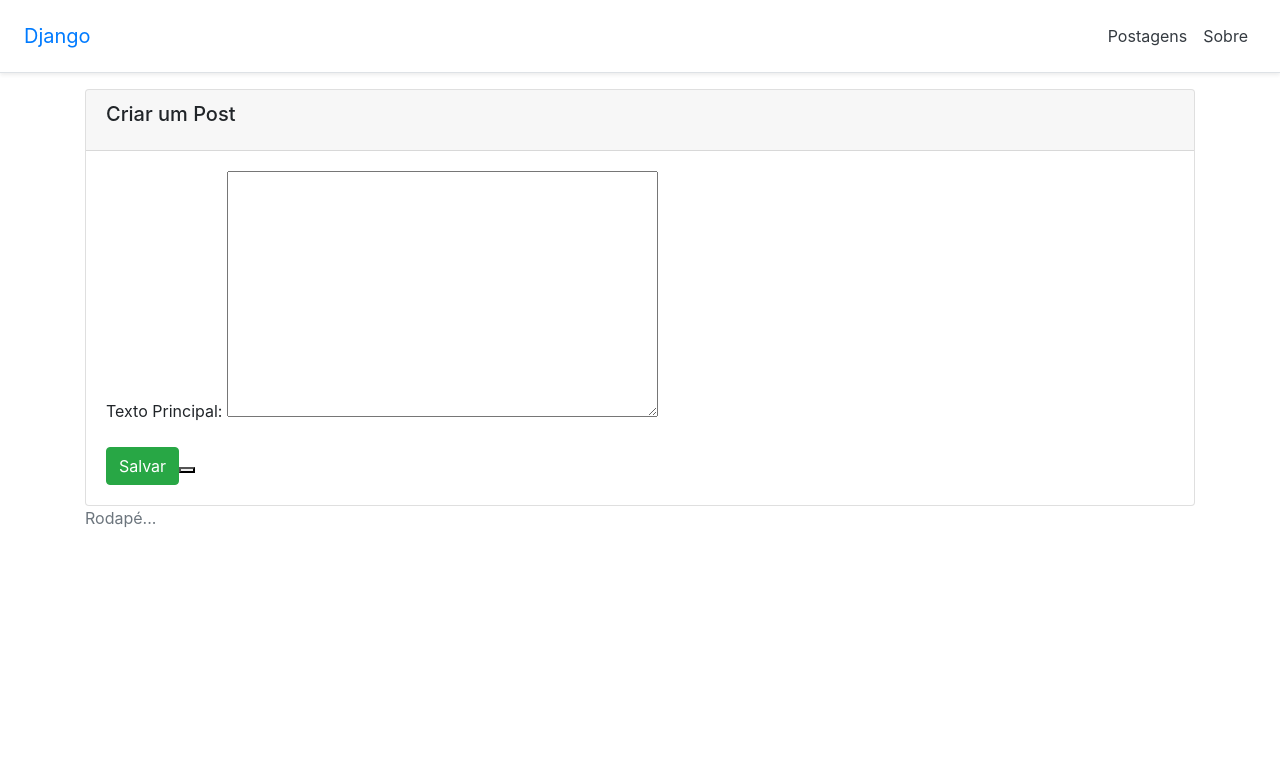
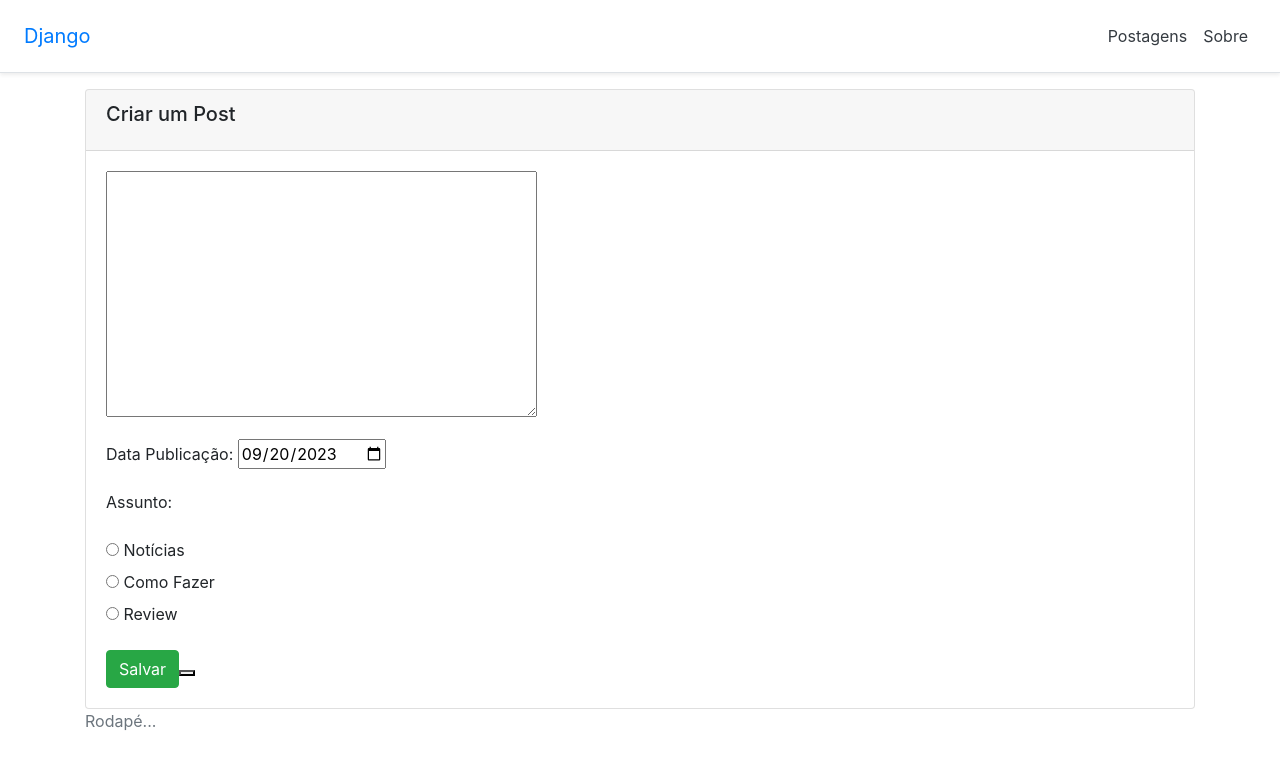
Before and after one commit to viihestheffany/django-blog, a Django app: page /post/add in a window 1280 px wide. Shown: the top 769 px of the page. Run offline with Django 4.2, Linux system fonts and the light colour scheme; some libraries are stand-ins or nearby versions.

Commit message:
Introdução aos forms.

```diff
--- /dev/null
+++ b/blog/forms.py
@@ -0,0 +1,39 @@
+# Python
+from datetime import datetime
+
+# Django
+from django import forms
+
+# Local
+from blog.models import Post # importa o model Post
+
+
+# Cria o ModelForm herdando da classe base - *Respeite a indentação*.
+
+class PostModelForm(forms.ModelForm):
+  error_css_class = 'alert-danger'
+
+  def __init__(self, *args, **kwargs):
+    super(PostModelForm, self).__init__(*args, **kwargs)
+# Configura um valor inicial para o campo pub_date
+    self.fields['pub_date'].initial = datetime.today()
+
+  class Meta:
+    model = Post
+    fields = ('body_text', 'pub_date', 'categoria')
+    widgets = {
+      'pub_date': forms.widgets.DateInput(attrs={'type': 'date'}),
+      'categoria': forms.RadioSelect(),
+    }
+    labels = { 'body_text': '', 'categoria': 'Assunto'}
+
+  def clean(self):
+    cleaned_data = super().clean()
+    pub_date = cleaned_data.get('pub_date')
+    pub_date = pub_date.replace(tzinfo=None)
+
+    if pub_date > datetime.today():
+      self.add_error(
+        'pub_date',
+        forms.ValidationError('Não é permitido datas futuras')
+)
--- a/blog/models.py
+++ b/blog/models.py
@@ -1,6 +1,18 @@
 from django.db import models
+
+
 class Post(models.Model):
   body_text = models.TextField('Texto Principal')
-  pub_date = models.DateTimeField('Data Publicação', auto_now=True)
+  pub_date = models.DateTimeField('Data Publicação')
 
-# Create your models here.
+  categoria = models.CharField(
+    'Categoria',
+    max_length=15,
+    choices=[
+      ('noticias', 'Notícias'),
+      ('como_fazer', 'Como Fazer'),
+      ('review', 'Review'),
+    ],
+    default=None,
+    null=True
+)
--- a/blog/views.py
+++ b/blog/views.py
@@ -4,6 +4,7 @@ from django.core.serializers.json import DjangoJSONEncoder
 from django.views.generic import DetailView, ListView, TemplateView
 from django.shortcuts import render, get_object_or_404
 from blog.models import Post
+from blog.forms import PostModelForm
 from django.views.generic.edit import CreateView
 from django.urls import reverse_lazy
 from django.views.decorators.csrf import csrf_exempt
@@ -66,8 +67,9 @@ def get_post(request, post_id):
 class PostCreateView(CreateView):
     model = Post
     template_name = 'post/post_form.html'
-    fields = ('body_text', )
+    #fields = ('body_text', )
     success_url = reverse_lazy('posts_list')
+    form_class = PostModelForm
 
 @csrf_exempt
 def create_post(request):
--- a/static/css/base.css
+++ b/static/css/base.css
@@ -0,0 +1 @@
+.errorlist {color: red;}
--- a/templates/post/post_list.html
+++ b/templates/post/post_list.html
@@ -11,6 +11,11 @@
     </a>
     {% for post in posts %}
     <article>
+
+    {% if post.categoria %}
+    <span>Categoria: {{ post.categoria }}</span>
+    {% endif %}
+
       <h2>Em: {{ post.pub_date|date:"d / m / Y" }}</h2>
       <p>{{ post.body_text }}</p>
     </article>
```
